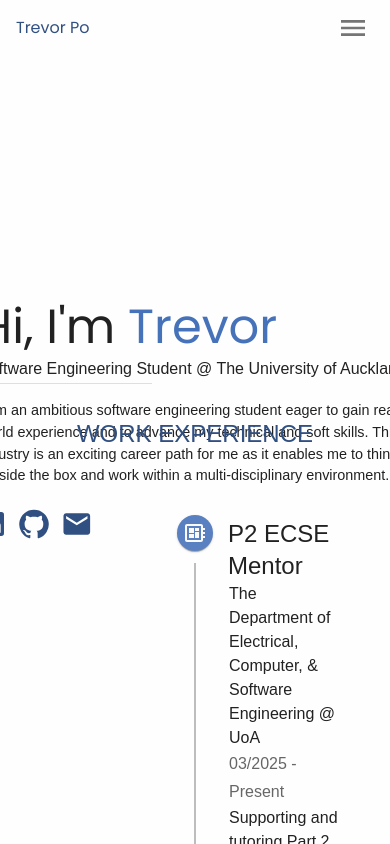
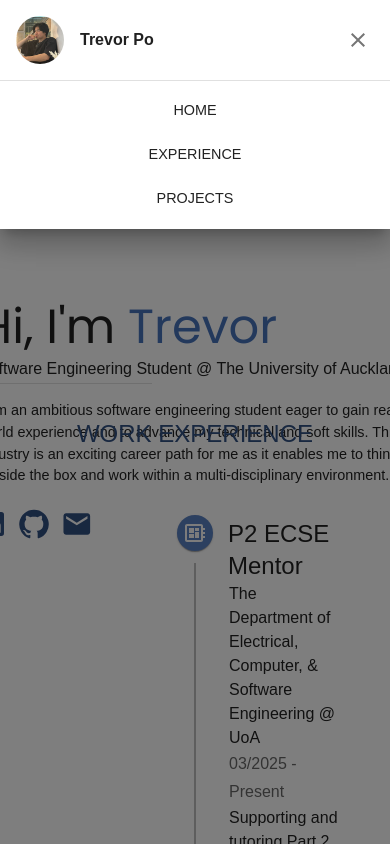
Before and after one commit to tpo920/my-portfolio, a React (Vite) app: page / in a window 390 px wide. Both pictures are taken after a click on the button 353 px from the left and 28 px from the top of the page. Shown: the top 844 px of the page. Built offline with nearby package versions, Linux system fonts and the light colour scheme; a web font is replaced by a local one.

Commit message:
feat/Initial updated navbar template

```diff
--- a/src/components/NavBar.jsx
+++ b/src/components/NavBar.jsx
@@ -1,17 +1,28 @@
 import React, { useState } from "react";
-import { Box, Tabs, Tab, AppBar, Toolbar, Typography, Drawer, IconButton } from "@mui/material";
+import {
+  Box, Tabs, Tab, AppBar, Toolbar, Typography, SwipeableDrawer, IconButton,
+  Avatar, List, ListItem, ListItemButton, ListItemText, Button, Divider
+} from "@mui/material";
 import { styled } from "@mui/material/styles";
 import { HashLink } from "react-router-hash-link";
 import MenuIcon from '@mui/icons-material/Menu';
+import CloseIcon from '@mui/icons-material/Close';
 
 export default function NavBar({ tabs, value, handleChange }) {
   const [drawerStatus, setDrawer] = useState(false);
+  const iOS =
+    typeof navigator !== 'undefined' && /iPad|iPhone|iPod/.test(navigator.userAgent);
+
+
+  const scrollWithCloseDrawer = async () => {
+    await setDrawer(false);
+  };
 
   return (
     <AppBar position="fixed" sx={{ background: "#fefefe", boxShadow: "none" }}>
       <Box sx={{ mx: { xs: "0rem", md: "10rem" } }}>
         <Toolbar>
-          <Box sx={{ flexGrow: 1 }}>
+          <Box sx={{ flexGrow: 1, display: { xs: 'none', sm: 'flex' } }}>
             <Typography
               component={HashLink}
               to="#"
@@ -25,18 +36,77 @@ export default function NavBar({ tabs, value, handleChange }) {
               Trevor Po
             </Typography>
           </Box>
-          <Box sx={{ display: { xs: 'none', md: 'flex' } }}>
+          <Box sx={{ display: { xs: 'none', sm: 'flex' } }}>
             <NavBarTabs tabs={tabs} value={value} handleChange={handleChange} />
           </Box>
           {/* Menu-icon for mobile/small screens*/}
-          <Box sx={{ display: { xs: 'flex', md: 'none' } }}>
-            <IconButton size="small">
+          <Box sx={{ flexGrow: 1, display: { xs: 'flex', sm: 'none' }, justifyContent: "flex-end" }}>
+            <IconButton size="small" onClick={() => setDrawer(true)}>
               <MenuIcon sx={{ width: "2rem", height: "2rem" }} />
             </IconButton>
           </Box>
+          {/* Top Drawer Menu */}
+          <SwipeableDrawer
+            anchor={"top"}
+            disableBackdropTransition={!iOS} disableDiscovery={iOS}
+            open={drawerStatus}
+            onClose={() => setDrawer(false)}
+            SlideProps={{ easing: 'ease-in-out' }}
+            sx={{ display: { xs: 'flex', sm: 'none' } }}
+          >
+            <Box
+              sx={{
+                display: "flex",
+                flexDirection: "row",
+                alignItems: "center",
+                p: "1rem",
+              }}
+            >
+              <Avatar
+                alt="Profile Picture"
+                src="/images/profilepic.jpg"
+                sx={{ width: "3rem", height: "3rem" }}
+              />
+              <Typography
+                variant="body1"
+                sx={{
+                  ml: "1rem",
+                  fontWeight: "bold",
+                  flexGrow: 1
+                }}
+              >
+                Trevor Po
+              </Typography>
+              <IconButton sx={{ width: "2rem", height: "2rem" }} onClick={() => setDrawer(false)}>
+                <CloseIcon />
+              </IconButton>
+            </Box>
+            <Divider />
+            <List>
+              {tabs.map(({ title, to }) => (
+                <ListItem key={to} disablePadding>
+                  <ListItemButton sx={{
+                    py: "0.7rem", textAlign: "center", justifyContent: "center",
+                    "&.MuiButtonBase-root:hover": {
+                      bgcolor: "transparent"
+                    },
+                    "&:hover": {
+                      color: "#5980c1",
+                      opacity: 1
+                    },
+                  }}
+                    disableRipple>
+                    <Typography sx={{ fontSize: "0.9rem" }} >
+                      {title.toUpperCase()}
+                    </Typography>
+                  </ListItemButton>
+                </ListItem>
+              ))}
+            </List>
+          </SwipeableDrawer>
         </Toolbar>
       </Box>
-    </AppBar>
+    </AppBar >
   );
 }
 
```
